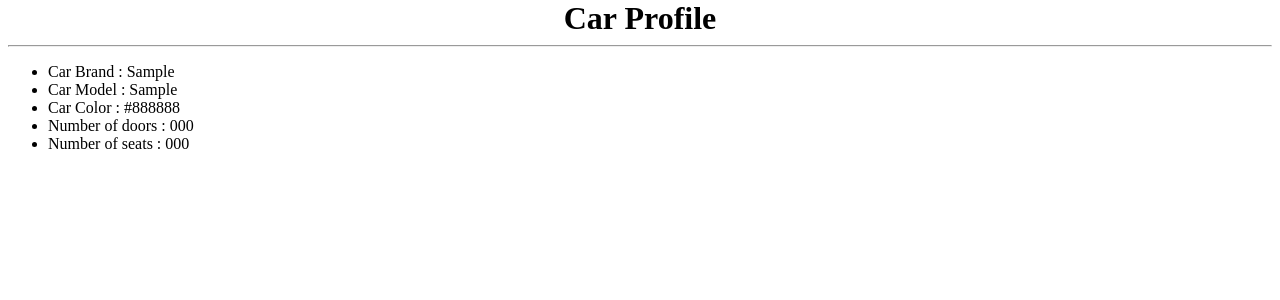
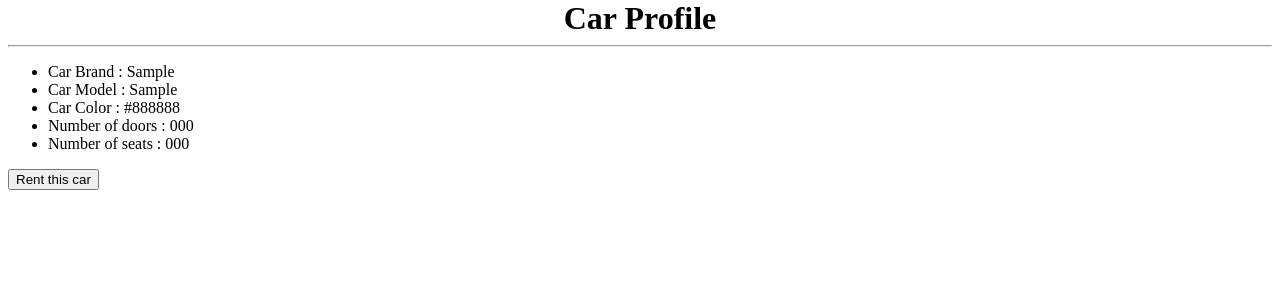
Before and after one commit to campbell-lucas/rent_a_car, a Django app: page /car_profile/1/ in a window 1280 px wide. Shown: the part 72-372 px from the top of the page. Run offline with Django 4.2, Linux system fonts and the light colour scheme; tables that the repository leaves empty hold one stand-in row (values such as "Sample post"); parts of the project's set-up code (start-up, migrations or seed data) failed here and were passed over.

Commit message:
edited template

```diff
--- a/cars/templates/cars/car_detail.html
+++ b/cars/templates/cars/car_detail.html
@@ -21,5 +21,8 @@
         </li>
     </ul>
 
+    <a href="">
+        <button type="submit" id="rent-car-button">Rent this car</button>
+    </a>
 
 {% endblock container %}
```
